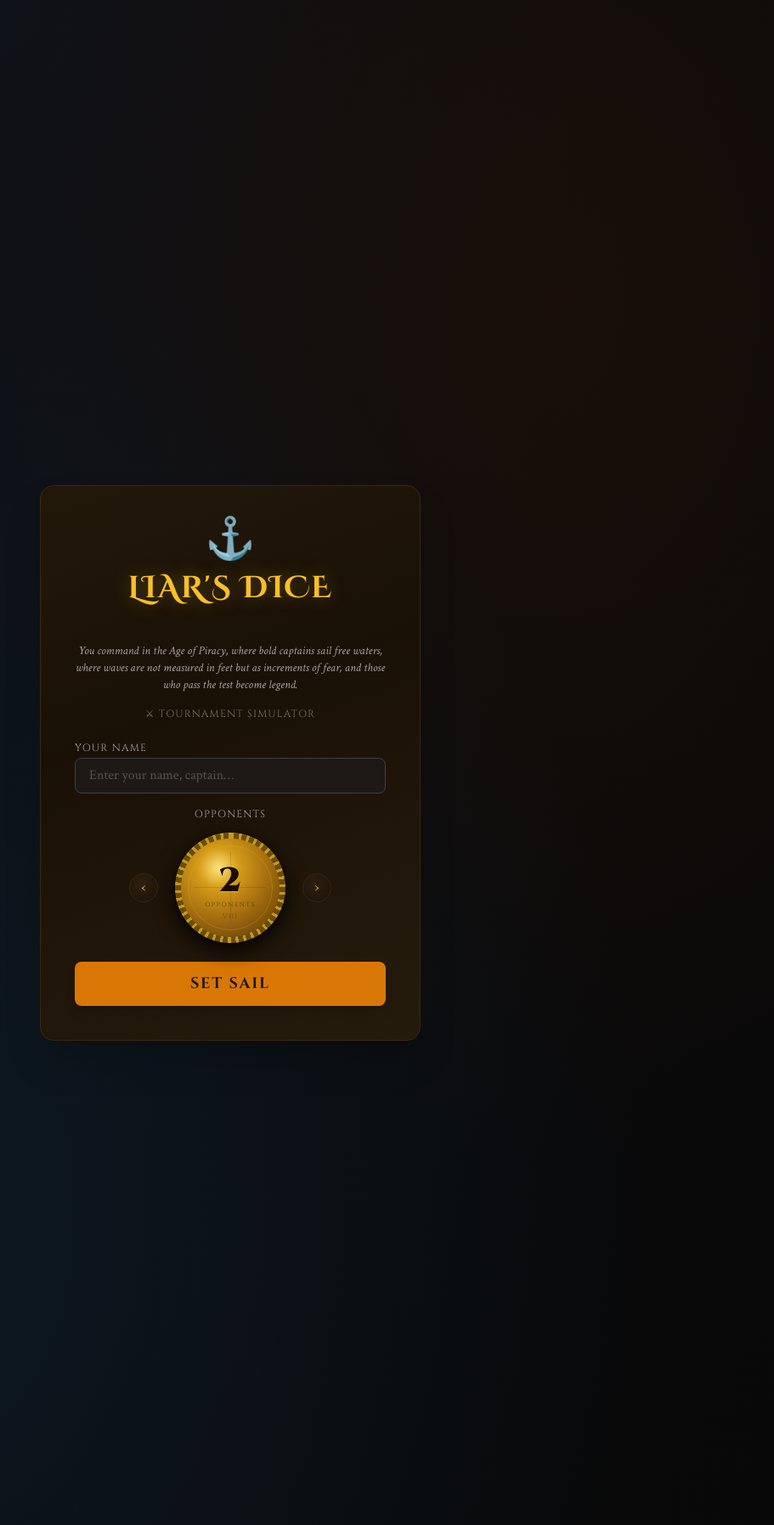
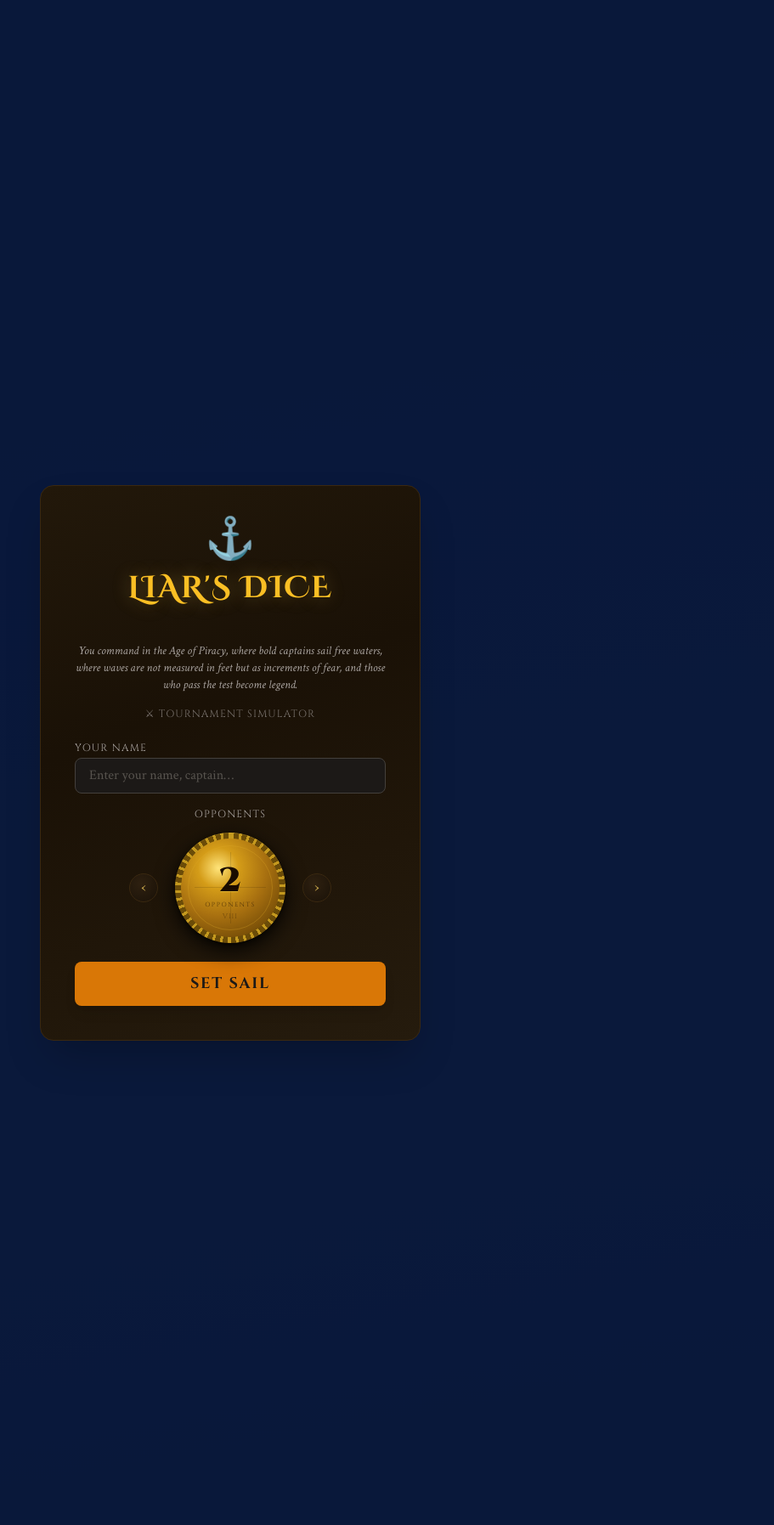
Before and after one commit to kirktobridge/liars_dice_python, a FastAPI app: page / in a window 1280 px wide. Shown: the whole page at 85% size, without its empty margins (369-1280 px from the left). Run offline with FastAPI, Linux system fonts and the light colour scheme; some libraries are stand-ins or nearby versions.

Commit message:
bg animation

```diff
--- a/web/static/style.css
+++ b/web/static/style.css
@@ -51,15 +51,62 @@ body {
 }
 
 /* ============================================================
-   LOBBY BACKGROUND DECORATION
+   LOBBY — STORMY OCEAN BACKGROUND
    ============================================================ */
-.lobby-bg {
+.ocean-bg {
   position: absolute;
   inset: 0;
-  background:
-    radial-gradient(ellipse at 20% 80%, rgba(15, 35, 50, 0.6) 0%, transparent 60%),
-    radial-gradient(ellipse at 80% 20%, rgba(40, 20, 5, 0.5) 0%, transparent 50%);
+  background: linear-gradient(170deg, #040810 0%, #070f1c 35%, #091422 70%, #050b16 100%);
+  overflow: hidden;
   pointer-events: none;
+}
+
+.wave {
+  position: absolute;
+  left: 50%;
+  top: 50%;
+  width: 260%;
+  height: 260%;
+  margin-left: -130%;
+  margin-top: -130%;
+  border-radius: 42%;
+}
+
+.wave-1 {
+  background: rgba(10, 30, 72, 0.42);
+  animation: wave-spin 14s linear infinite;
+}
+
+.wave-2 {
+  background: rgba(6, 18, 52, 0.38);
+  animation: wave-spin 19s linear infinite reverse;
+  border-radius: 38%;
+}
+
+.wave-3 {
+  background: rgba(14, 38, 82, 0.3);
+  animation: wave-spin 24s linear infinite;
+  border-radius: 46%;
+  animation-delay: -8s;
+}
+
+.wave-4 {
+  background: rgba(4, 12, 36, 0.4);
+  animation: wave-spin 11s linear infinite reverse;
+  border-radius: 35%;
+  animation-delay: -3s;
+}
+
+.wave-5 {
+  background: rgba(22, 52, 105, 0.18);
+  animation: wave-spin 31s linear infinite;
+  border-radius: 50%;
+  animation-delay: -15s;
+}
+
+@keyframes wave-spin {
+  0%   { transform: rotate(0deg); }
+  100% { transform: rotate(360deg); }
 }
 
 /* ============================================================
--- a/web/templates/index.html
+++ b/web/templates/index.html
@@ -199,7 +199,13 @@
   <!-- ── LOBBY VIEW ─────────────────────────────────────────── -->
   <div id="lobby-view" class="lobby-view-layout">
 
-    <div class="lobby-bg"></div>
+    <div class="ocean-bg">
+      <div class="wave wave-1"></div>
+      <div class="wave wave-2"></div>
+      <div class="wave wave-3"></div>
+      <div class="wave wave-4"></div>
+      <div class="wave wave-5"></div>
+    </div>
 
     <div class="wood-panel rounded-2xl p-10 max-w-md w-full mx-4 text-center relative z-10 shadow-2xl">
 
```
